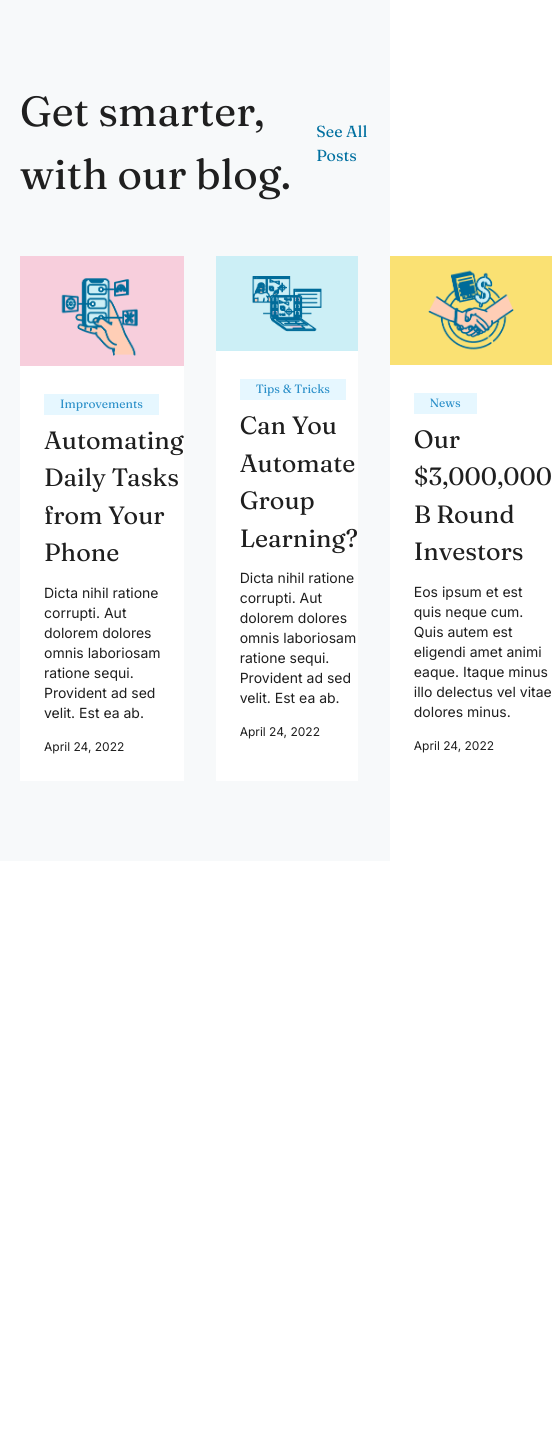
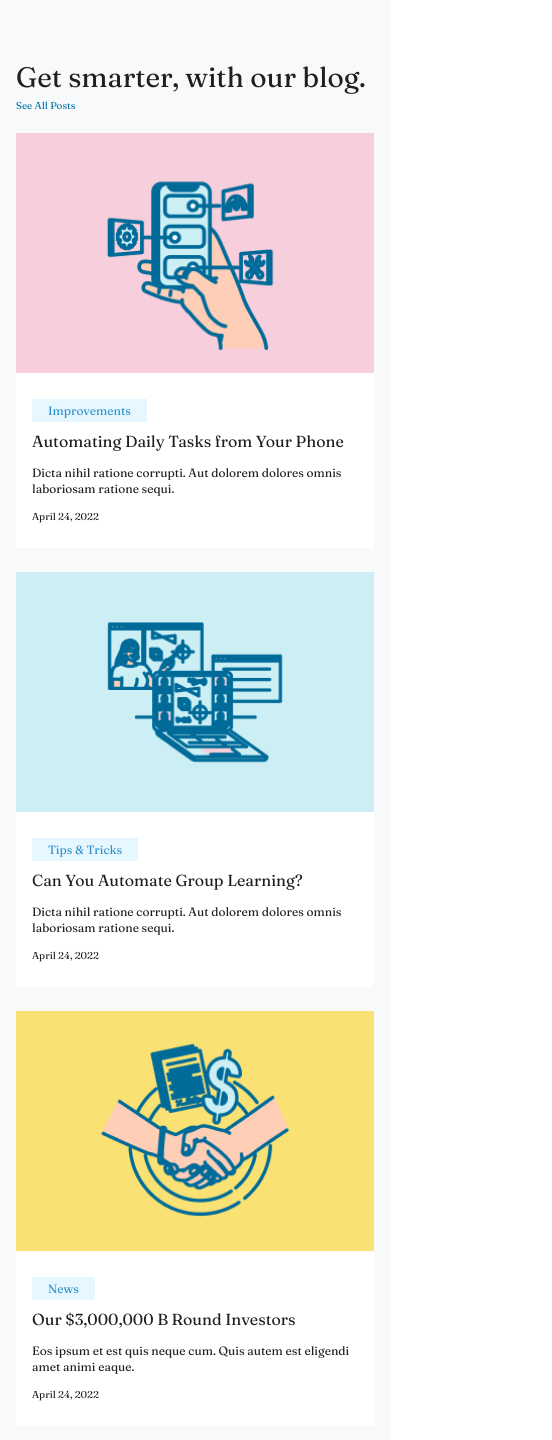
Before and after one commit to mustafo-coder/fn34-7-10, a React (Vite) app: page / in a window 390 px wide. Shown: the top 1440 px of the page, 552 px wide, since content can reach past the window. Before the commit the page ends 861 px from the top, so only its background shows below. Built offline with nearby package versions, Linux system fonts and the light colour scheme.

Commit message:
blog responsive bo'ldi

```diff
--- a/src/components/Blog.jsx
+++ b/src/components/Blog.jsx
@@ -1,52 +1,92 @@
 import React from "react";
-import img_improv from "/blog_improvments.png"
-import img_tips from "/blog_tips_tricks.png"
-import img_news from "/blog_news.png"
+import img_improv from "/blog_improvments.png";
+import img_tips from "/blog_tips_tricks.png";
+import img_news from "/blog_news.png";
 
 const Blog = () => {
 	return (
 		<div className="bg-[#F7F9FA] font-franc">
-			<div className="container bg-[#F7F9FA] w-ful max-w-[1130px] mx-auto py-20">
-
-				{/* section-title */}
-				<div className="flex justify-between pb-[25px] items-center">
-					<h2 className="text-[#1F1F1F] text-[42px] ">Get smarter, with our blog.</h2>
-					<a href="#"><p className="text-[#0070A0]">See All Posts</p></a>
+			<div className="container bg-[#F7F9FA] w-full lg:max-w-[1130px] mx-auto py-14 lg:py-20 md:py-18 px-4">
+				{/* Section Title */}
+				<div className="flex flex-col sm:flex-row sm:items-center sm:justify-between pb-5 md:pb-6 lg:pb-8">
+					<h2 className="text-[#1F1F1F] text-[28px] md:text-[36px] lg:text-[42px]">
+						Get smarter, with our blog.
+					</h2>
+					<a href="#">
+						<p className="text-[#0070A0] text-[10px] md:text-[12px] lg:text-xl">
+							See All Posts
+						</p>
+					</a>
 				</div>
 
-				{/* box */}
-				<div className="box pt-[25px] flex gap-8">
-
-					{/* card-imporovements */}
-					<div className="card bg-white w-[355px]">
-						<img src={img_improv} alt="blog about improvments" />
-						<div className="mt-6 ml-6 pb-[26px]">
-							<p className="text-[#2C90C9] inline text-xs space-[0.4px] pt-0.5 pb-1 px-4 bg-[#E6F7FF]">Improvements</p>
-							<h4 className="text-[#1F1F1F] text-[25px] pt-2 pb-[11px] space-[0.2px]">Automating Daily Tasks from Your Phone</h4>
-							<p className="text-[#1F1F1F] text-sm space-[0.2px] font-inter ">Dicta nihil ratione corrupti. Aut dolorem dolores omnis laboriosam ratione sequi. Provident ad sed velit. Est ea ab.</p>
-							<p className="text-[#1F1F1F] text-xs font-inter mt-4">April 24, 2022</p>
+				{/* Card */}
+				<div className="flex flex-wrap md:flex-nowrap justify-center gap-6">
+					{/* Card: Improvements */}
+					<div className="card bg-white w-full sm:w-1/3">
+						<img
+							className="w-full h-auto block"
+							src={img_improv}
+							alt="blog about improvements"
+						/>
+						<div className="mt-6 pb-6 px-4 lg:px-6">
+							<p className="text-[#2C90C9] inline text-xs pt-1 pb-1 px-4 bg-[#E6F7FF]">
+								Improvements
+							</p>
+							<h4 className="text-[#1F1F1F] pt-2 pb-3 text-[16px] md:text-[18px] lg:text-[22px]">
+								Automating Daily Tasks from Your Phone
+							</h4>
+							<p className="text-[#1F1F1F] text-xs lg:text-sm">
+								Dicta nihil ratione corrupti. Aut dolorem dolores omnis laboriosam ratione sequi.
+							</p>
+							<p className="text-[#1F1F1F] text-[10px] md:text-xs lg:text-sm mt-3">
+								April 24, 2022
+							</p>
 						</div>
 					</div>
 
-					{/* card-tips&tricks */}
-					<div className="card bg-white w-[355px]">
-						<img src={img_tips} alt="blog about tips&tricks" />
-						<div className="mt-6 ml-6 pb-[26px]">
-							<p className="text-[#2C90C9] inline text-xs space-[0.4px] pt-0.5 pb-1 px-4 bg-[#E6F7FF]">Tips & Tricks</p>
-							<h4 className="text-[#1F1F1F] text-[25px] pt-2 pb-[11px] space-[0.2px]">Can You Automate Group Learning?</h4>
-							<p className="text-[#1F1F1F] text-sm space-[0.2px] font-inter ">Dicta nihil ratione corrupti. Aut dolorem dolores omnis laboriosam ratione sequi. Provident ad sed velit. Est ea ab.</p>
-							<p className="text-[#1F1F1F] text-xs font-inter mt-4">April 24, 2022</p>
+					{/* Card: Tips & Tricks */}
+					<div className="card bg-white w-full sm:w-1/3">
+						<img
+							className="w-full h-auto block"
+							src={img_tips}
+							alt="blog about tips & tricks"
+						/>
+						<div className="mt-6 pb-6 px-4 lg:px-6">
+							<p className="text-[#2C90C9] inline text-xs pt-1 pb-1 px-4 bg-[#E6F7FF]">
+								Tips & Tricks
+							</p>
+							<h4 className="text-[#1F1F1F] pt-2 pb-3 text-[16px] md:text-[18px] lg:text-[22px]">
+								Can You Automate Group Learning?
+							</h4>
+							<p className="text-[#1F1F1F] text-xs lg:text-sm">
+								Dicta nihil ratione corrupti. Aut dolorem dolores omnis laboriosam ratione sequi.
+							</p>
+							<p className="text-[#1F1F1F] text-[10px] md:text-xs lg:text-sm mt-3">
+								April 24, 2022
+							</p>
 						</div>
 					</div>
 
-					{/* card-news */}
-					<div className="card bg-white w-[355px]">
-						<img src={img_news} alt="blog about news" />
-						<div className="mt-6 ml-6 pb-[26px]">
-							<p className="text-[#2C90C9] inline text-xs space-[0.4px] pt-0.5 pb-1 px-4 bg-[#E6F7FF]">News</p>
-							<h4 className="text-[#1F1F1F] text-[25px] pt-2 pb-[11px] space-[0.2px]">Our $3,000,000 B Round Investors</h4>
-							<p className="text-[#1F1F1F] text-sm space-[0.2px] font-inter ">Eos ipsum et est quis neque cum. Quis autem est eligendi amet animi eaque. Itaque minus illo delectus vel vitae dolores minus.</p>
-							<p className="text-[#1F1F1F] text-xs font-inter mt-4">April 24, 2022</p>
+					{/* Card: News */}
+					<div className="card bg-white w-full sm:w-1/3">
+						<img
+							className="w-full h-auto block"
+							src={img_news}
+							alt="blog about news"
+						/>
+						<div className="mt-6 pb-6 px-4 lg:px-6">
+							<p className="text-[#2C90C9] inline text-xs pt-1 pb-1 px-4 bg-[#E6F7FF]">
+								News
+							</p>
+							<h4 className="text-[#1F1F1F] pt-2 pb-3 text-[16px] md:text-[18px] lg:text-[22px]">
+								Our $3,000,000 B Round Investors
+							</h4>
+							<p className="text-[#1F1F1F] text-xs lg:text-sm">
+								Eos ipsum et est quis neque cum. Quis autem est eligendi amet animi eaque.
+							</p>
+							<p className="text-[#1F1F1F] text-[10px] md:text-xs lg:text-sm mt-3">
+								April 24, 2022
+							</p>
 						</div>
 					</div>
 				</div>
```
